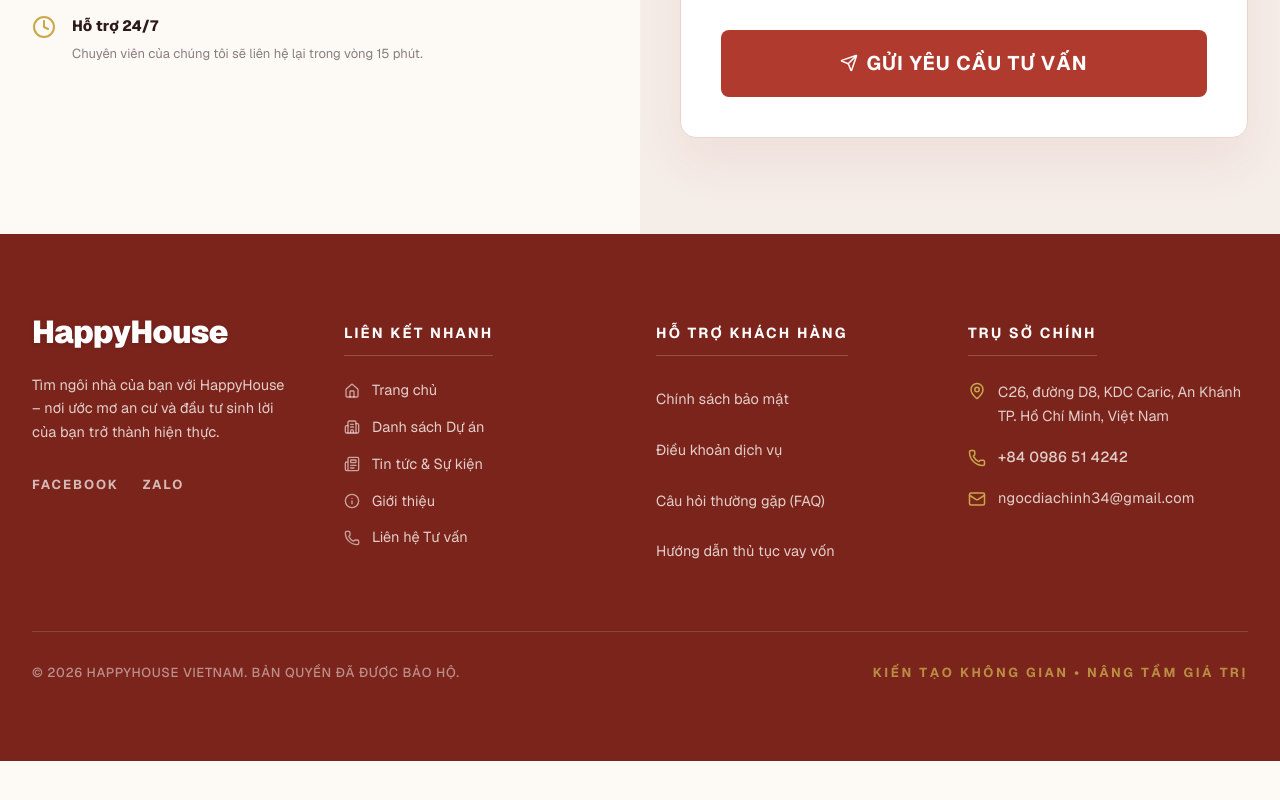
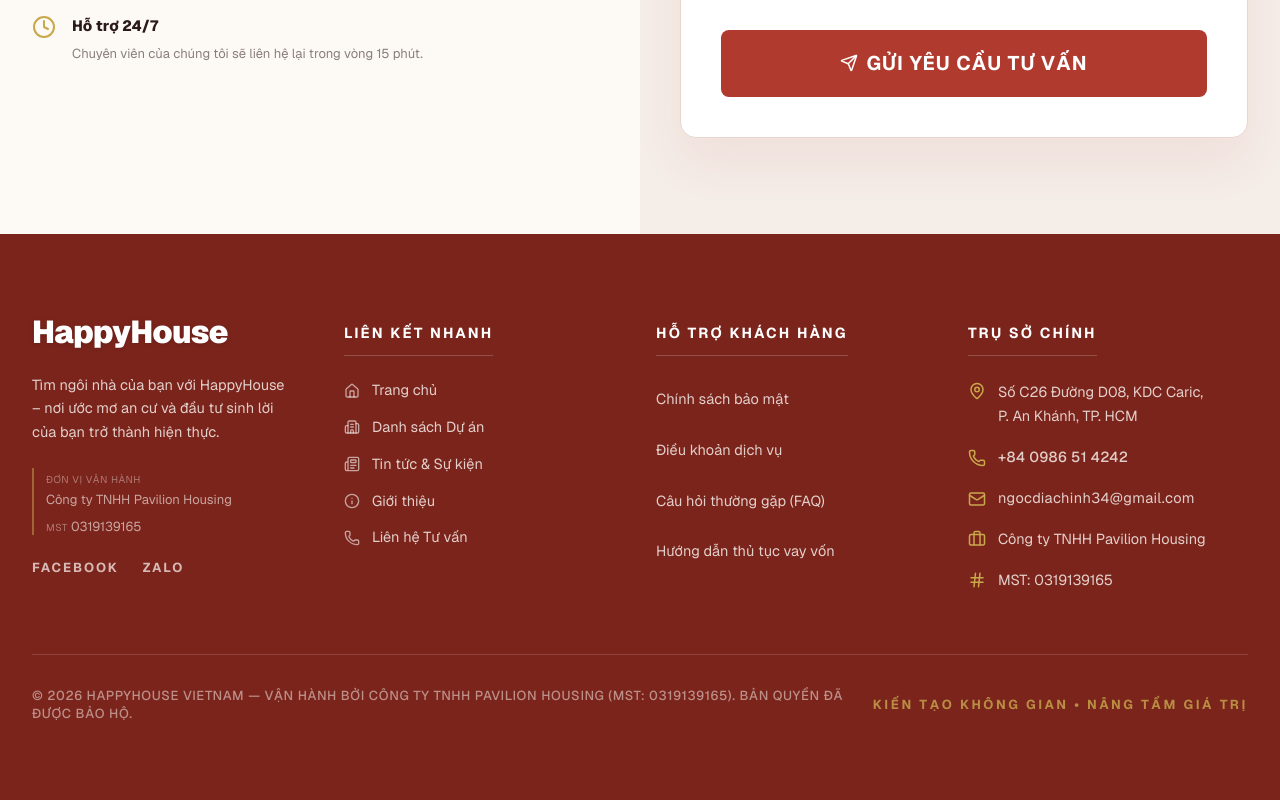
Before and after one commit to quangscam/BDS2, a Next.js app: page / in a window 1280 px wide. Shown: the part 4630-5430 px from the top of the page. Before the commit the page ends 5391 px from the top, so only its background shows below. Built offline with nearby package versions, Linux system fonts and the light colour scheme; no server answers.

Commit message:
update code

```diff
--- a/components/footer.tsx
+++ b/components/footer.tsx
@@ -1,6 +1,6 @@
 'use client'
 
-import { Home, Building2, Newspaper, Info, Phone, Mail, MapPin } from 'lucide-react'
+import { Home, Building2, Newspaper, Info, Phone, Mail, MapPin, Briefcase, Hash } from 'lucide-react'
 
 export function Footer() {
   return (
@@ -13,9 +13,20 @@ export function Footer() {
             <h3 className="text-3xl md:text-4xl font-black text-white mb-6 tracking-tight drop-shadow-sm">
               HappyHouse
             </h3>
-            <p className="text-sm leading-relaxed mb-8 text-[#FDFAF6]/80 text-pretty">
+            <p className="text-sm leading-relaxed mb-6 text-[#FDFAF6]/80 text-pretty">
               Tìm ngôi nhà của bạn với HappyHouse – nơi ước mơ an cư và đầu tư sinh lời của bạn trở thành hiện thực.
             </p>
+            {/* Thông tin pháp lý */}
+            <div className="mb-6 space-y-2 border-l-2 border-[#C9A84C]/50 pl-3">
+              <p className="text-xs text-[#FDFAF6]/60 leading-relaxed">
+                <span className="text-[#FDFAF6]/40 uppercase tracking-wider text-[10px]">Đơn vị vận hành</span><br/>
+                Công ty TNHH Pavilion Housing
+              </p>
+              <p className="text-xs text-[#FDFAF6]/60">
+                <span className="text-[#FDFAF6]/40 uppercase tracking-wider text-[10px]">MST</span>{' '}
+                0319139165
+              </p>
+            </div>
             <div className="flex gap-6">
               <a
                 href="https://www.facebook.com/vu.ngoc.5099"
@@ -90,7 +101,7 @@ export function Footer() {
             <div className="space-y-5">
               <div className="flex items-start gap-3 text-sm text-[#FDFAF6]/80 leading-relaxed">
                 <MapPin size={18} className="mt-0.5 shrink-0 text-[#C9A84C]" />
-                <p>C26, đường D8, KDC Caric, An Khánh<br/>TP. Hồ Chí Minh, Việt Nam</p>
+                <p>Số C26 Đường D08, KDC Caric,<br/>P. An Khánh, TP. HCM</p>
               </div>
 
               <div className="flex items-center gap-3 text-sm text-[#FDFAF6]/80">
@@ -112,6 +123,16 @@ export function Footer() {
                   ngocdiachinh34@gmail.com
                 </a>
               </div>
+
+              <div className="flex items-center gap-3 text-sm text-[#FDFAF6]/80">
+                <Briefcase size={18} className="shrink-0 text-[#C9A84C]" />
+                <span>Công ty TNHH Pavilion Housing</span>
+              </div>
+
+              <div className="flex items-center gap-3 text-sm text-[#FDFAF6]/80">
+                <Hash size={18} className="shrink-0 text-[#C9A84C]" />
+                <span>MST: 0319139165</span>
+              </div>
             </div>
           </div>
 
@@ -121,9 +142,9 @@ export function Footer() {
         <div className="border-t border-[#FDFAF6]/15 pt-8">
           <div className="flex flex-col md:flex-row items-center justify-between gap-4">
             <p className="text-xs font-medium tracking-wider uppercase text-[#FDFAF6]/50 text-center md:text-left">
-              © {new Date().getFullYear()} HappyHouse Vietnam. Bản quyền đã được bảo hộ.
+              © {new Date().getFullYear()} HappyHouse Vietnam — Vận hành bởi Công ty TNHH Pavilion Housing (MST: 0319139165). Bản quyền đã được bảo hộ.
             </p>
-            <p className="text-xs font-bold tracking-[0.2em] uppercase text-[#C9A84C]/80 text-center md:text-right">
+            <p className="text-xs font-bold tracking-[0.2em] uppercase text-[#C9A84C]/80 text-center md:text-right whitespace-nowrap">
               Kiến tạo không gian • Nâng tầm giá trị
             </p>
           </div>
```
